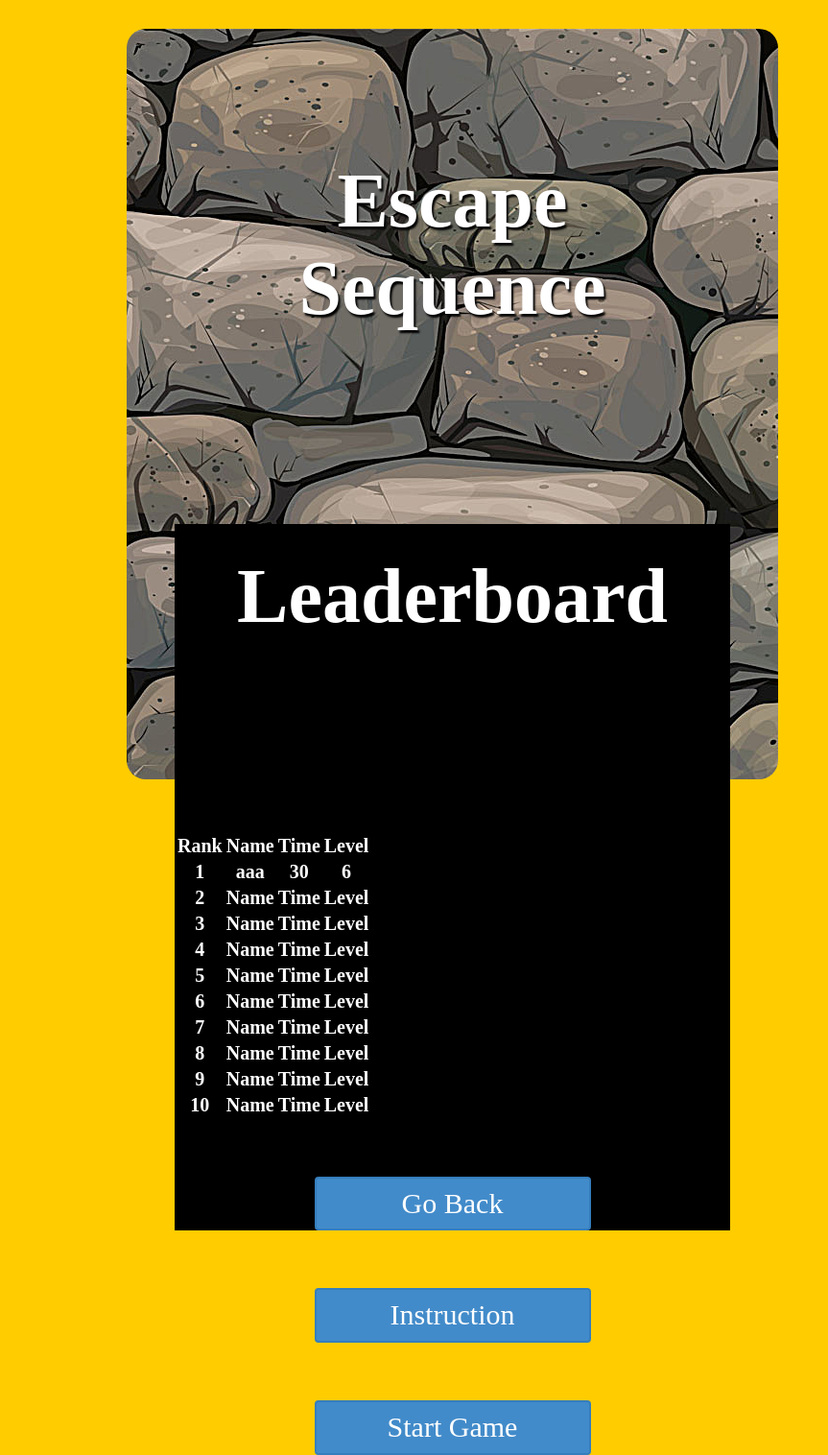
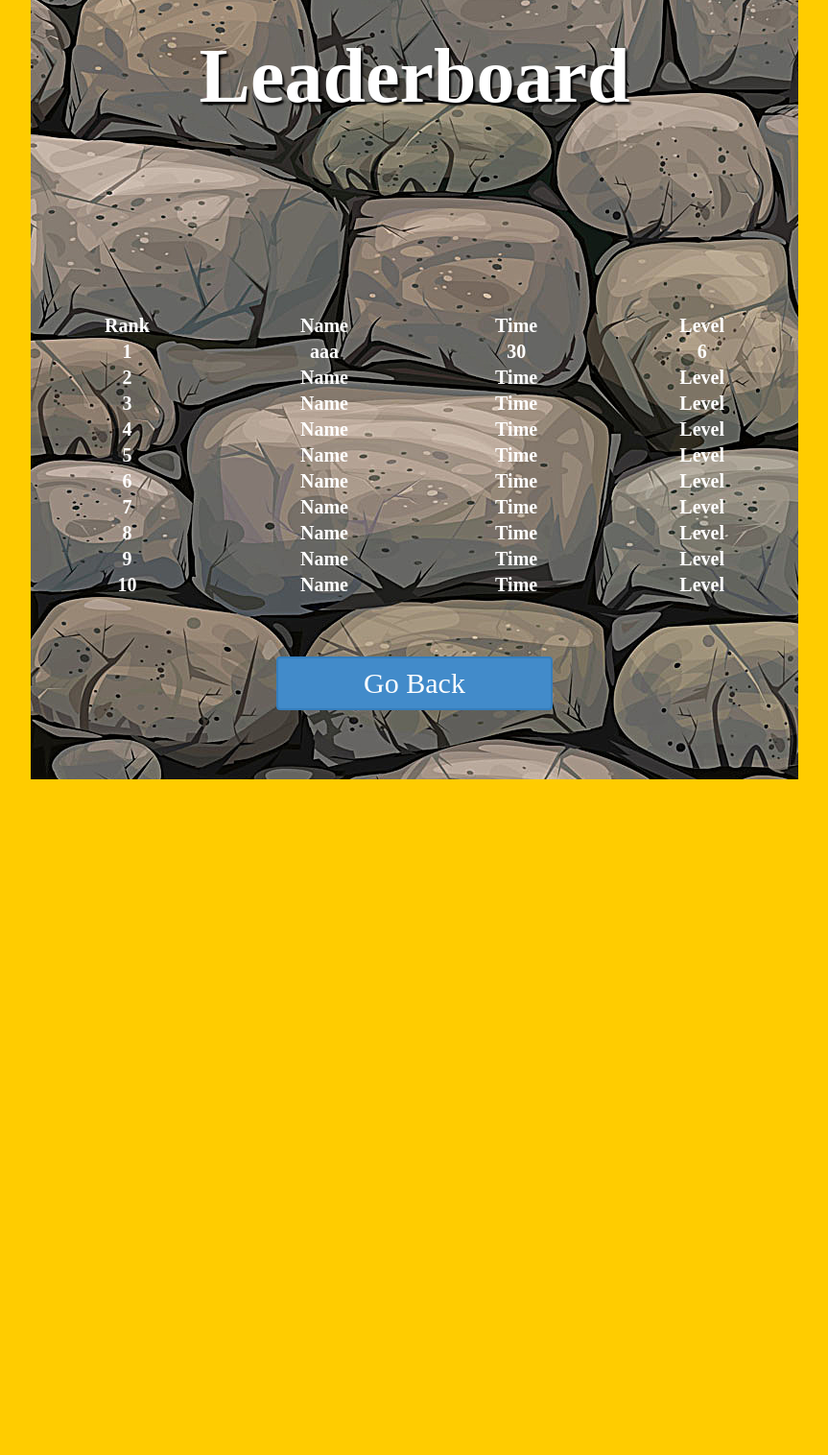
Before and after one commit to nelsonGuo/awesome-game-project-, a PHP site: page / in a window 1280 px wide, after a click that opens the changed part. Shown: the whole page at 96% size, without its empty margins (208-1071 px from the left). After the commit the page ends 812 px from the top, so only its background shows below. Run offline with PHP 8.4, Linux system fonts and the light colour scheme; lists and menus that the app fills with data are empty.

Commit message:
css recovery

```diff
--- a/bigScreen.css
+++ b/bigScreen.css
@@ -159,6 +159,27 @@ a {
     text-shadow: 2px 3px 2px #000;
 }
 #leaderboard{
+    position: fixed;
     display: none;
-    background-color: black;
+    background-image: url('background.jpg');
+    color: #fff;
+    margin:auto;
+    top:0;
+    left:0;
+    bottom: 0;
+    right:0;
+    height: 900px;
+    width: 800px;
 }
+#leaderboard table{
+    text-align: center;
+    width: 100%;
+}
+#lboard{
+    width: 70px;
+    height: 70px;
+    float: left;
+    position: absolute;
+    left:300px;
+    bottom:-100px;
+}
```
